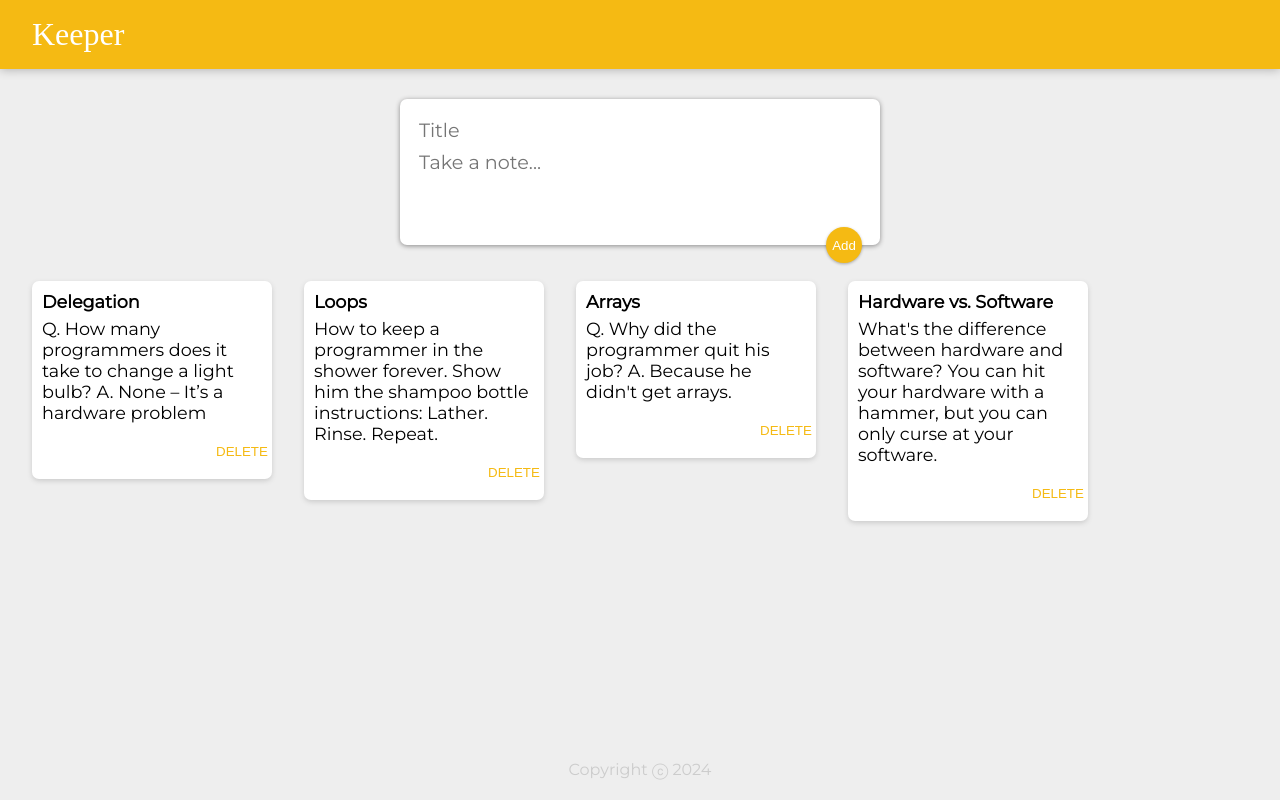
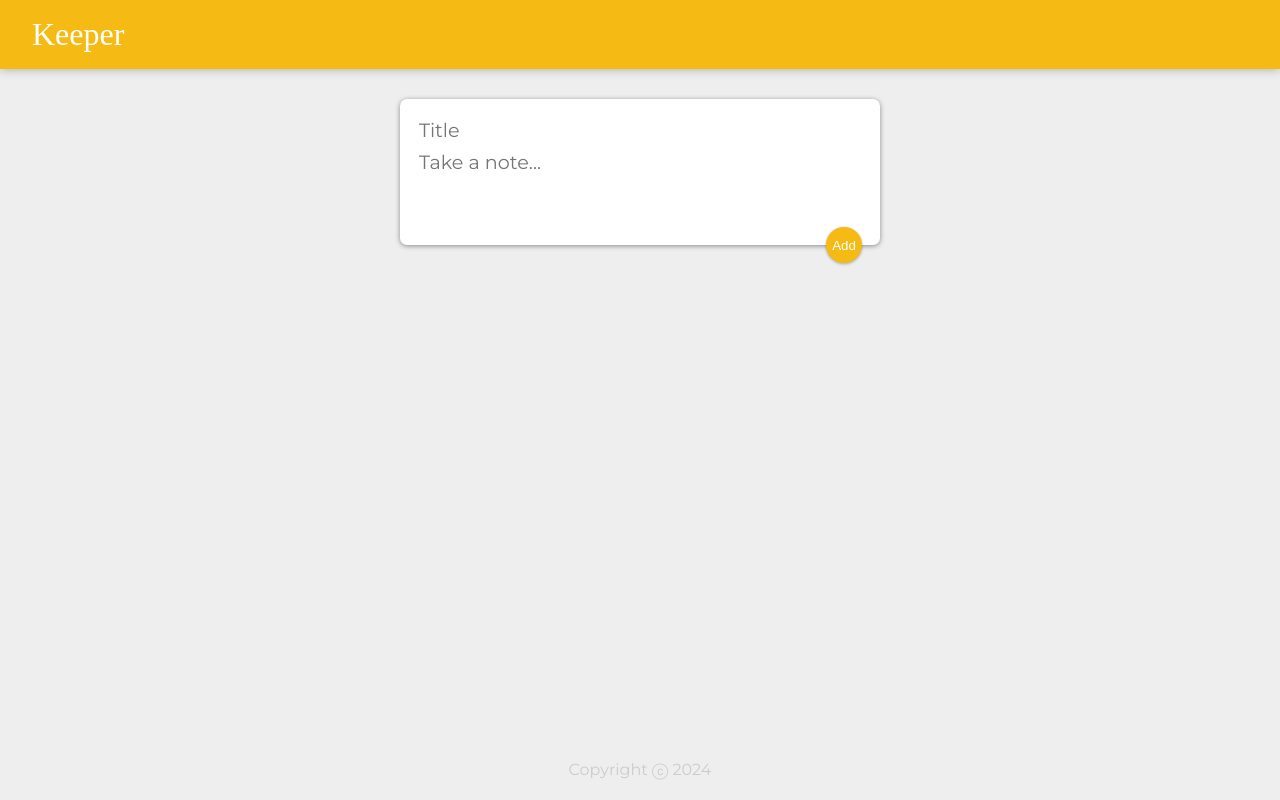
Before and after one commit to Mujtaba315/keeper-app, a React (Create React App) app: page / in a window 1280 px wide. Built offline with nearby package versions, Linux system fonts and the light colour scheme.

Commit message:
Add files via upload

```diff
--- a/src/App.js
+++ b/src/App.js
@@ -1,21 +1,41 @@
 import Header from './components/Header';
 import Note from './components/Note';
 import Footer from './components/Footer';
-import notes from './notes';
 import CreateArea from './components/CreateArea';
+import { useState } from 'react';
 
 function App() {
+
+  const [notesLst, setNotesLst] = useState([]);
+
+  function addNote (inputText){
+    const {title, content} = inputText;
+    (title && content) && setNotesLst( prevNotes => [...prevNotes, inputText]);
+  }
+
+  function deleteNote (id) {
+    setNotesLst( prevNotes => {
+      return prevNotes.filter((note, index) => {
+        return index !== id;
+      });
+    });
+  }
+
   return (
     <>
       <Header />
-      <CreateArea />
-      {notes.map(note => (
-        <Note
-          key = {note.id}
-          title = {note.title}
-          content = {note.content}
+      <CreateArea
+        addBtnClick={addNote}
+      />
+      {notesLst.map( (note, index) => {
+        return <Note
+          key={index}
+          id={index}
+          title={note.title}
+          content={note.content}
+          delBtnClick={deleteNote}
         />
-      ))}
+      })}
       <Footer />
     </>
   );
--- a/src/components/CreateArea.jsx
+++ b/src/components/CreateArea.jsx
@@ -1,13 +1,51 @@
 import './scss/createarea.scss';
+import { useState } from 'react';
 
-function CreateArea() {
+function CreateArea({ addBtnClick }) {
+
+    const [inputText, setInputText] = useState({
+        title: "",
+        content: ""
+    });
+
+    function handleChange (e) {
+        const {name, value} = e.target;
+        setInputText( prevValue => {
+            return {
+                ...prevValue,
+                [name]: value
+            };
+        });
+    }
+
     return (
-      <div>
-        <form>
-          <input name="title" placeholder="Title" />
-          <textarea name="content" placeholder="Take a note..." rows="3" />
-          <button>Add</button>
-        </form>
+      <div className='form'>
+        {/* <form> */}
+          <input
+            name="title"
+            placeholder="Title"
+            value={inputText.title}
+            onChange={handleChange}
+          />
+          <textarea
+            name="content"
+            placeholder="Take a note..."
+            rows="3"
+            value={inputText.content}
+            onChange={handleChange}
+          />
+          <button
+            onClick={() => {
+                addBtnClick(inputText);
+                setInputText({
+                    title: "",
+                    content: ""
+                })
+            }}
+          >
+            Add
+        </button>
+        {/* </form> */}
       </div>
     );
   }
--- a/src/components/Note.jsx
+++ b/src/components/Note.jsx
@@ -1,11 +1,13 @@
 import './scss/note.scss';
 
-export default function Note ({ title, content }) {
+export default function Note ({ id, title, content, delBtnClick}) {
     return (
         <div className='note'>
             <h1>{title}</h1>
             <p>{content}</p>
-            <button>DELETE</button>
+            <button onClick={() => delBtnClick(id)}>
+                DELETE
+            </button>
         </div>
     );
 }
--- a/src/components/scss/createarea.scss
+++ b/src/components/scss/createarea.scss
@@ -1,4 +1,4 @@
-form {
+.form {
     position: relative;
     width: 480px;
     margin: 30px auto 20px auto;
```
